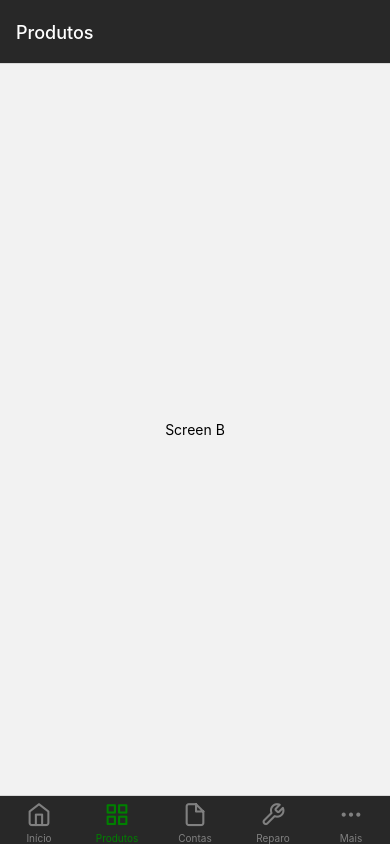
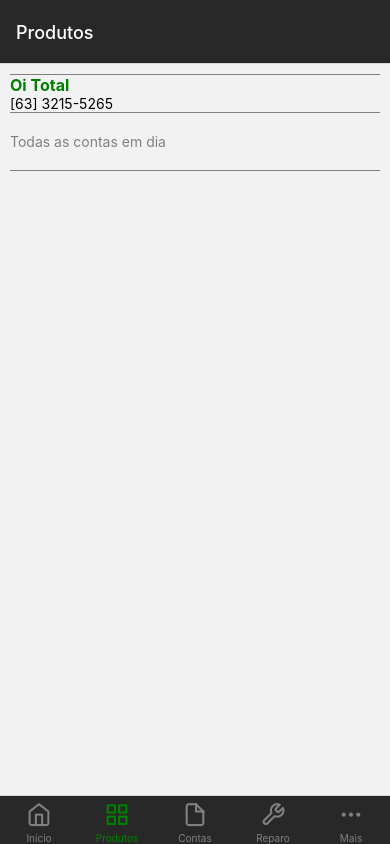
Before and after one commit to murilo-alvesmelo/clone-app-minhaoi, a React Native app: screen /Produtos in a window 390 px wide. Built offline with nearby package versions, Linux system fonts and the light colour scheme.

Commit message:
Add componente Produtos

```diff
--- a/src/Navigation.js
+++ b/src/Navigation.js
@@ -15,6 +15,7 @@
         return (
             <NavigationContainer>
                 <Tab.Navigator
+                    initialRouteName='Produtos'
                     screenOptions={({ route })=>({
                         headerStyle:{
                             backgroundColor: '#282828',
--- /dev/null
+++ b/src/components/OiProduto.js
@@ -0,0 +1,39 @@
+import React, { Component } from "react";
+import { View, Text, StyleSheet } from "react-native";
+
+export default class OiProduto extends Component{
+    render(){
+        return(
+            <View>
+                <View style={styles.item}>
+                    <Text style={styles.title}>{this.props[0].title}</Text>
+                    <Text style={styles.subtitle}>{this.props[0].subtitle}</Text>
+                    <Text style={styles.status}>{this.props[0].status == true ? 'Todas as contas em dia' : 'A contas atrasadas'}</Text>
+                </View>
+            </View>
+        )
+    }
+}
+
+const styles = StyleSheet.create({
+    item: {
+        borderTopWidth: 1,
+        borderColor: 'gray',
+        margin: 10,
+        borderBottomWidth: 1,
+    },
+    title: {
+        fontSize: 16,
+        fontWeight: "bold",
+        color: 'green'
+    },
+    subtitle:{
+        borderBottomWidth: 1,
+        borderColor: 'gray'
+    },
+    status:{
+        color: 'gray',
+        marginTop: 20,
+        marginBottom: 20
+    }
+})
--- a/src/screens/Produtos.js
+++ b/src/screens/Produtos.js
@@ -1,11 +1,25 @@
 import React, { Component } from "react";
-import { View, Text, StyleSheet } from "react-native";
+import { View, Text, StyleSheet, FlatList } from "react-native";
+import OiProduto from "../components/OiProduto";
 
 export default class Produtos extends Component{
+
     render(){
+        const DATA = [
+            {
+                id: '1',
+                title: 'Oi Total',
+                subtitle: '[63] 3215-5265',
+                status: true
+            }
+        ]
         return(
             <View style={styles.container}>
-                <Text>Screen B</Text>
+                <FlatList
+                    data={DATA}
+                    renderItem={({item}) => <OiProduto {...DATA}/>}
+                    keyExtractor={item => item.id}
+                />
             </View>
         )
     }
@@ -14,7 +28,5 @@
 const styles = StyleSheet.create({
     container: {
         flex: 1,
-        justifyContent: 'center',
-        alignItems: 'center',
     }
 })
```
